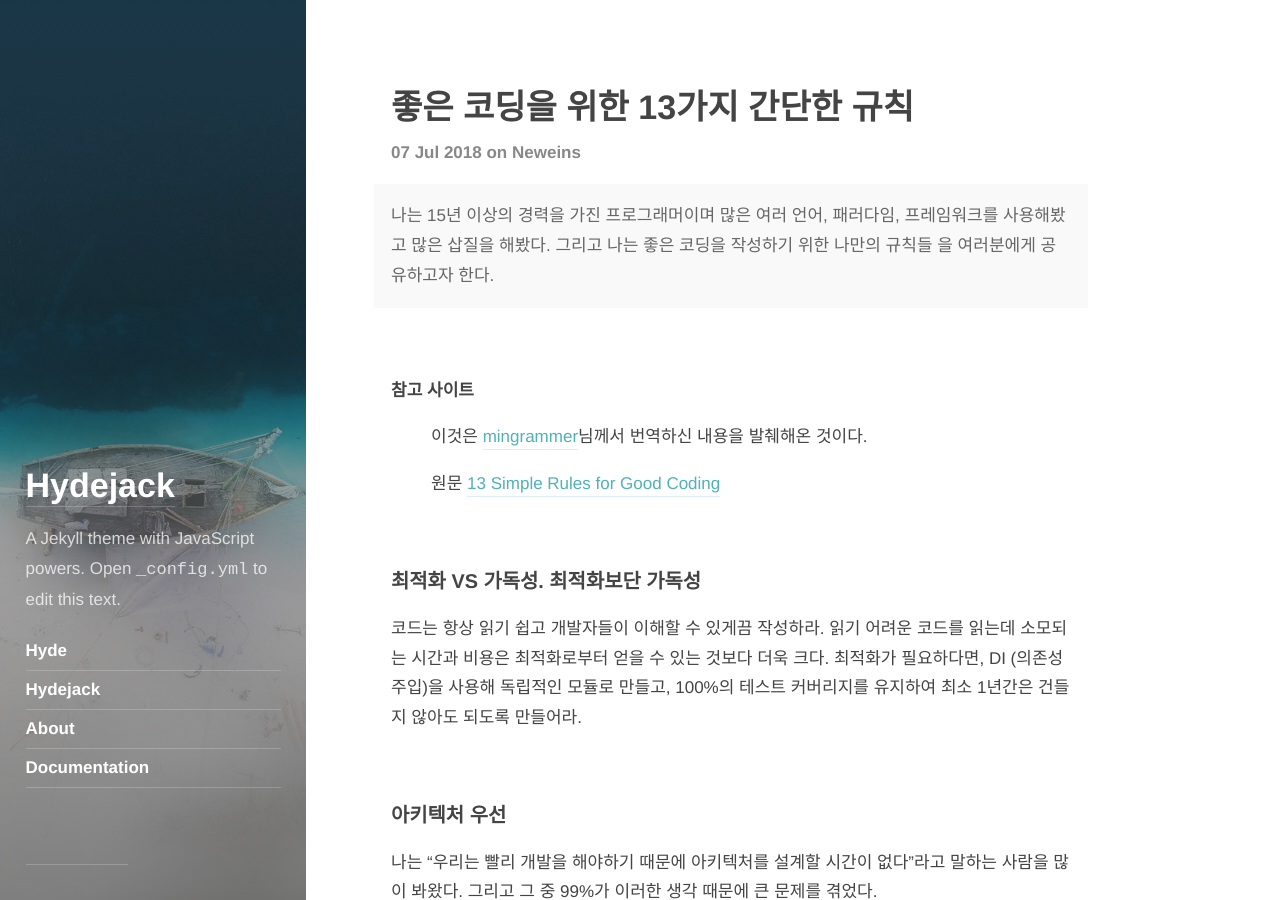
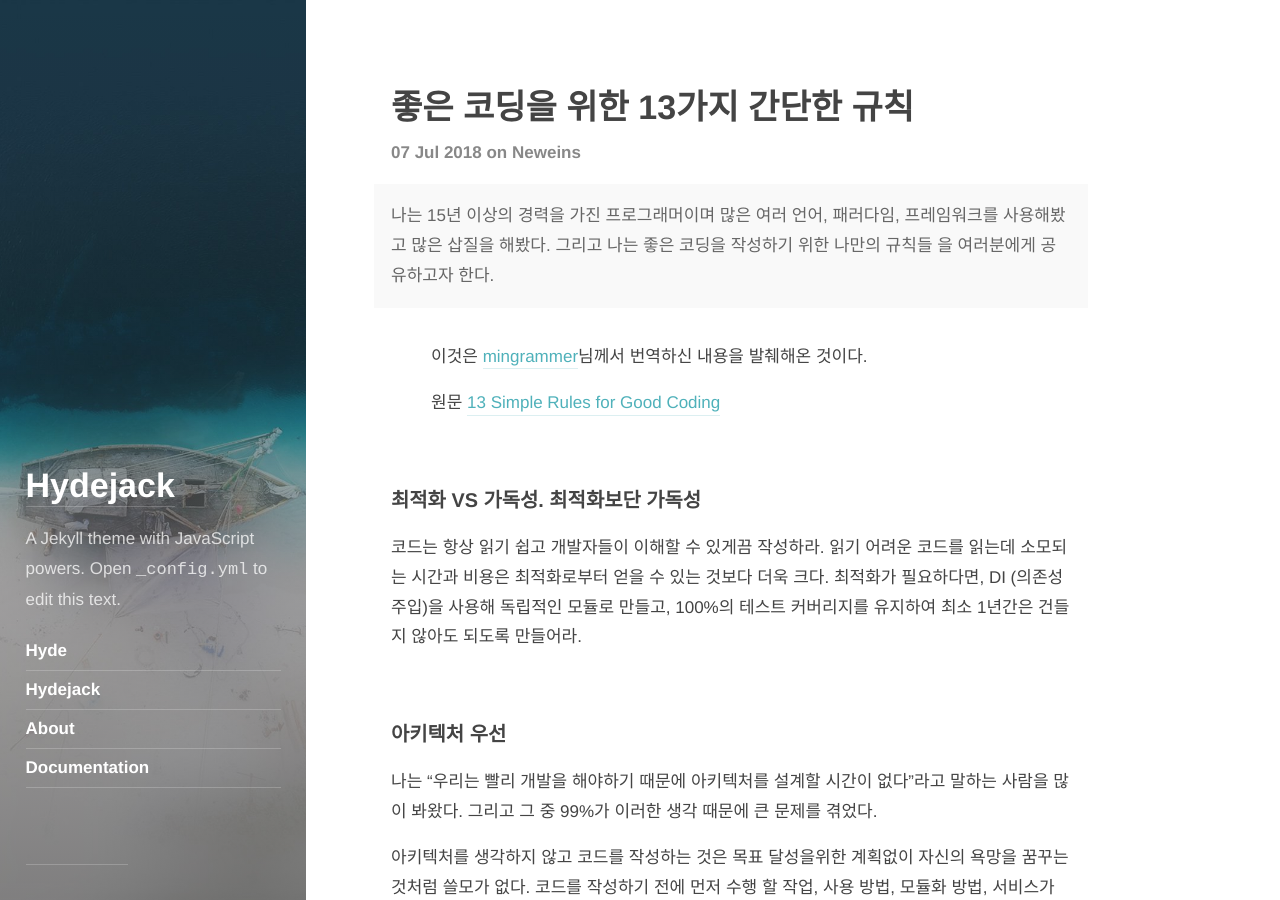
Before and after one commit to neweins/neweins.github.io, a Jekyll site: the page built from _posts/2018-07-07-좋은_코딩을_위한_13가지_간단한_규칙.md, in a window 1280 px wide and 900 px high. Built offline with Jekyll 4.4.1, drawn with Linux system fonts in a browser that asks for light colours.

Commit message:
Change post

```diff
--- a/_posts/2018-07-07-좋은_코딩을_위한_13가지_간단한_규칙.md
+++ b/_posts/2018-07-07-좋은_코딩을_위한_13가지_간단한_규칙.md
@@ -7,8 +7,6 @@ description: >
   을 여러분에게 공유하고자 한다.
 tags: [neweins]
 ---
-
-#### 참고 사이트
 
 > 이것은 [mingrammer](https://mingrammer.com/translation-13-simple-rules-for-good-coding/)님께서 번역하신 내용을 발췌해온 것이다.
 >
```
